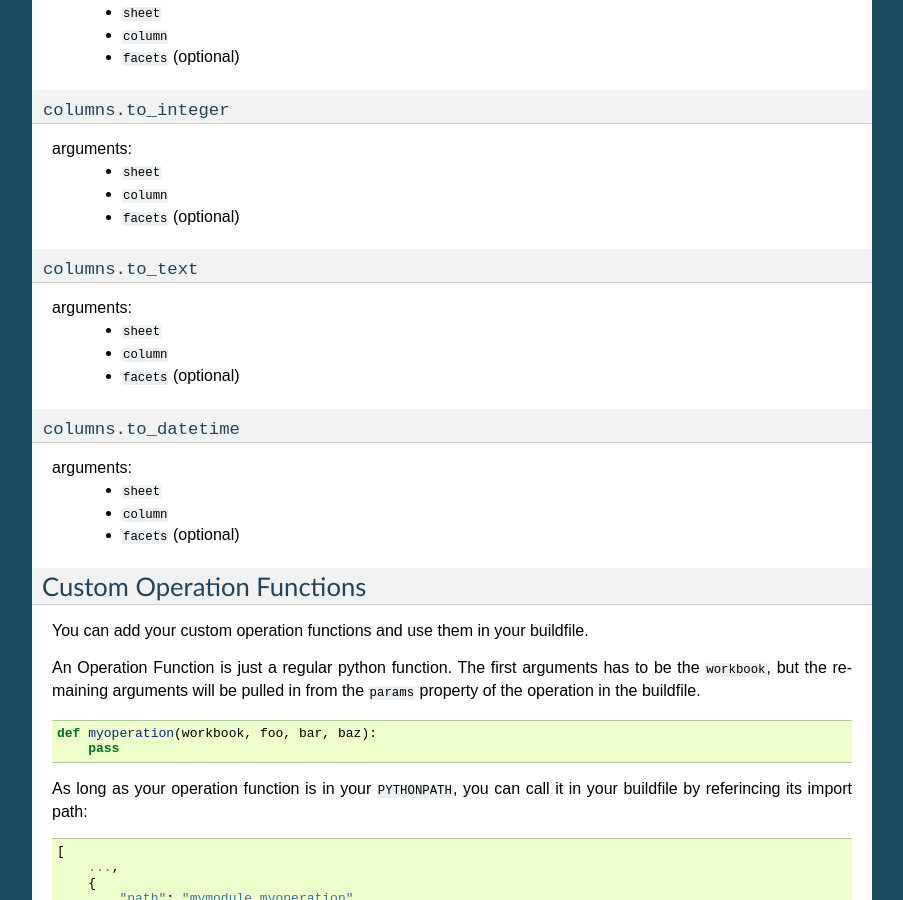
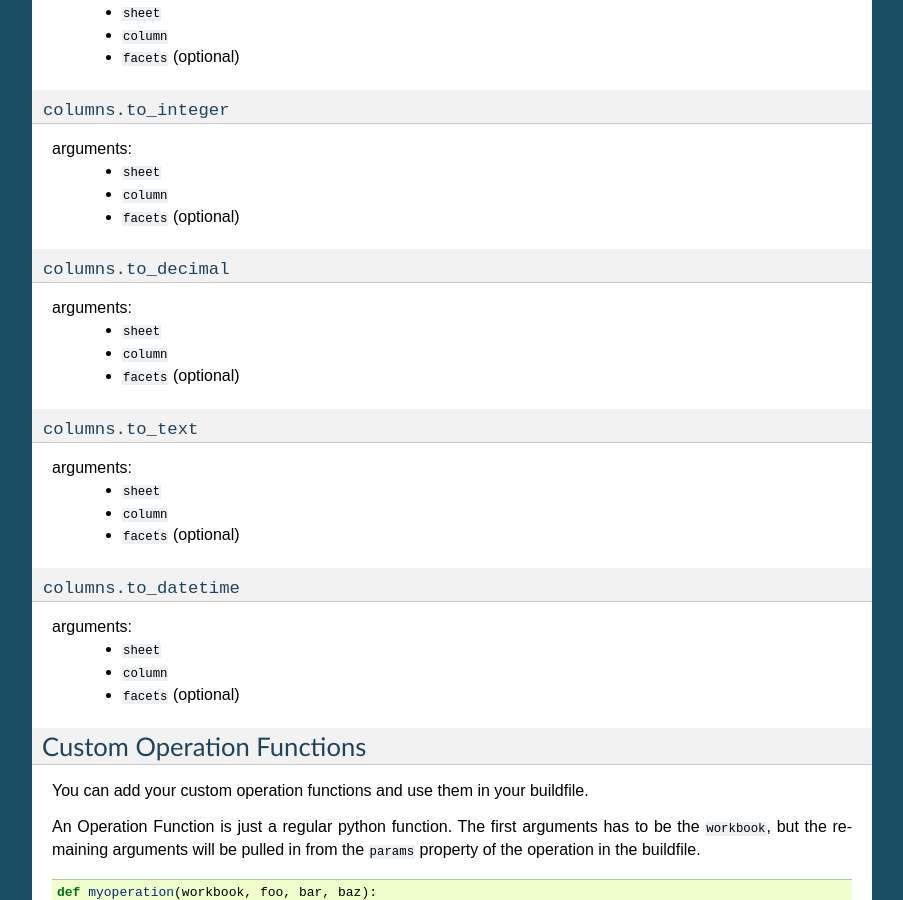
Before and after one commit to databuild/databuild, a Sphinx documentation site: the page built from docs/operations.rst, in a window 1280 px wide and 900 px high, scrolled down 1622 px. Shown: the whole window, without its empty margins (198-1101 px from the left). Built offline with Sphinx 7.4.7, drawn with Linux system fonts in a browser that asks for light colours.

Commit message:
added missing operation in the docs

```diff
--- a/docs/operations.rst
+++ b/docs/operations.rst
@@ -92,6 +92,15 @@ arguments:
     * ``facets`` (optional)
 
 
+``columns.to_decimal``
+~~~~~~~~~~~~~~~~~~~~~~~~~
+
+arguments:
+    * ``sheet``
+    * ``column``
+    * ``facets`` (optional)
+
+
 ``columns.to_text``
 ~~~~~~~~~~~~~~~~~~~~~~~~~
 
```
